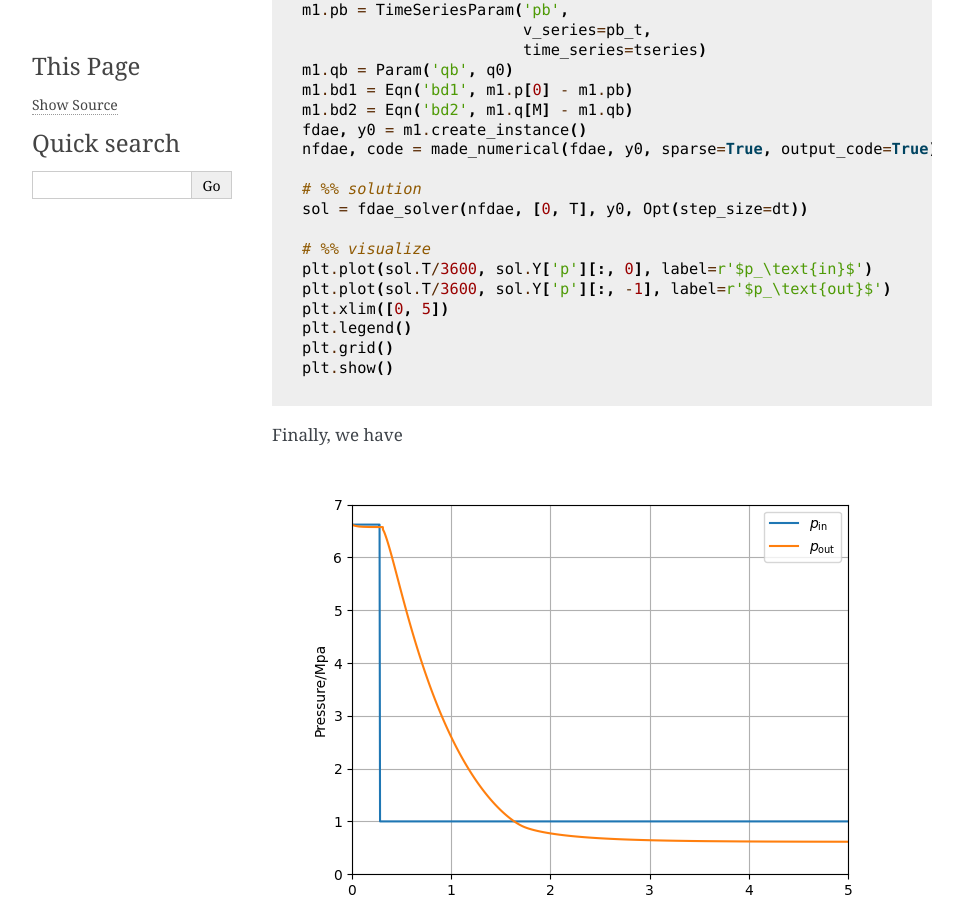
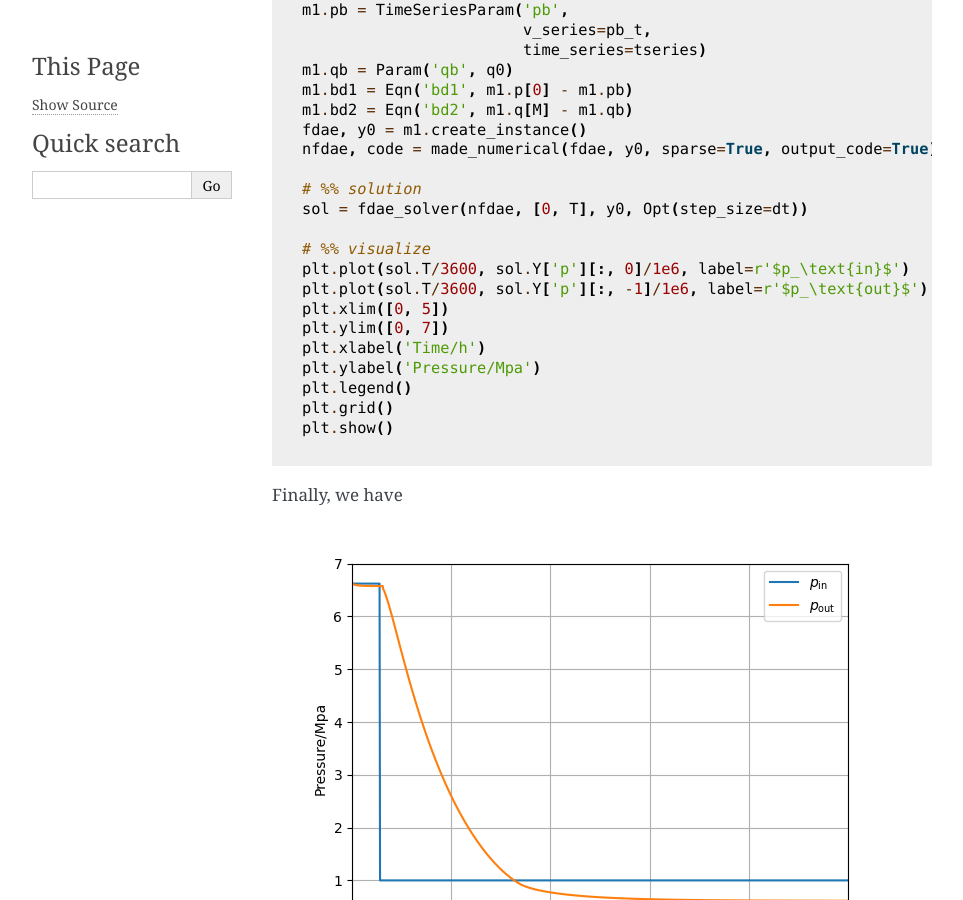
Before and after one commit to rzyu45/Solverz-Cookbook, a Sphinx documentation site: the page built from docs/source/fdae/cha/cha.md, in a window 1280 px wide and 900 px high, scrolled down 3369 px. Shown: the whole window, without its empty margins (148-1111 px from the left). Built offline with Sphinx 7.4.7, drawn with Linux system fonts in a browser that asks for light colours.

Commit message:
update cha

```diff
--- a/docs/source/fdae/cha/cha.md
+++ b/docs/source/fdae/cha/cha.md
@@ -200,9 +200,12 @@
 sol = fdae_solver(nfdae, [0, T], y0, Opt(step_size=dt))
 
 # %% visualize
-plt.plot(sol.T/3600, sol.Y['p'][:, 0], label=r'$p_\text{in}$')
-plt.plot(sol.T/3600, sol.Y['p'][:, -1], label=r'$p_\text{out}$')
+plt.plot(sol.T/3600, sol.Y['p'][:, 0]/1e6, label=r'$p_\text{in}$')
+plt.plot(sol.T/3600, sol.Y['p'][:, -1]/1e6, label=r'$p_\text{out}$')
 plt.xlim([0, 5])
+plt.ylim([0, 7])
+plt.xlabel('Time/h')
+plt.ylabel('Pressure/Mpa')
 plt.legend()
 plt.grid()
 plt.show()
```
Also changed, not shown: docs/source/dae/m3b9/m3b9.md (+1 -1 lines).
